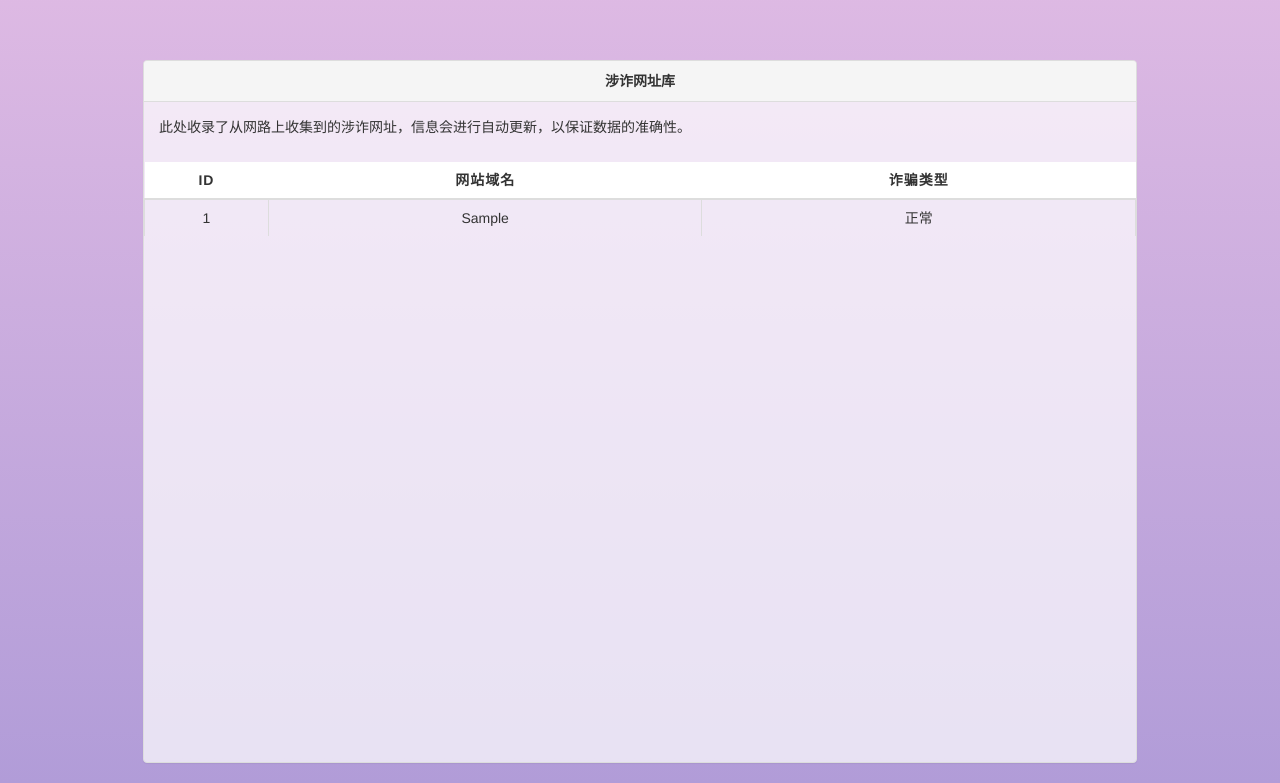
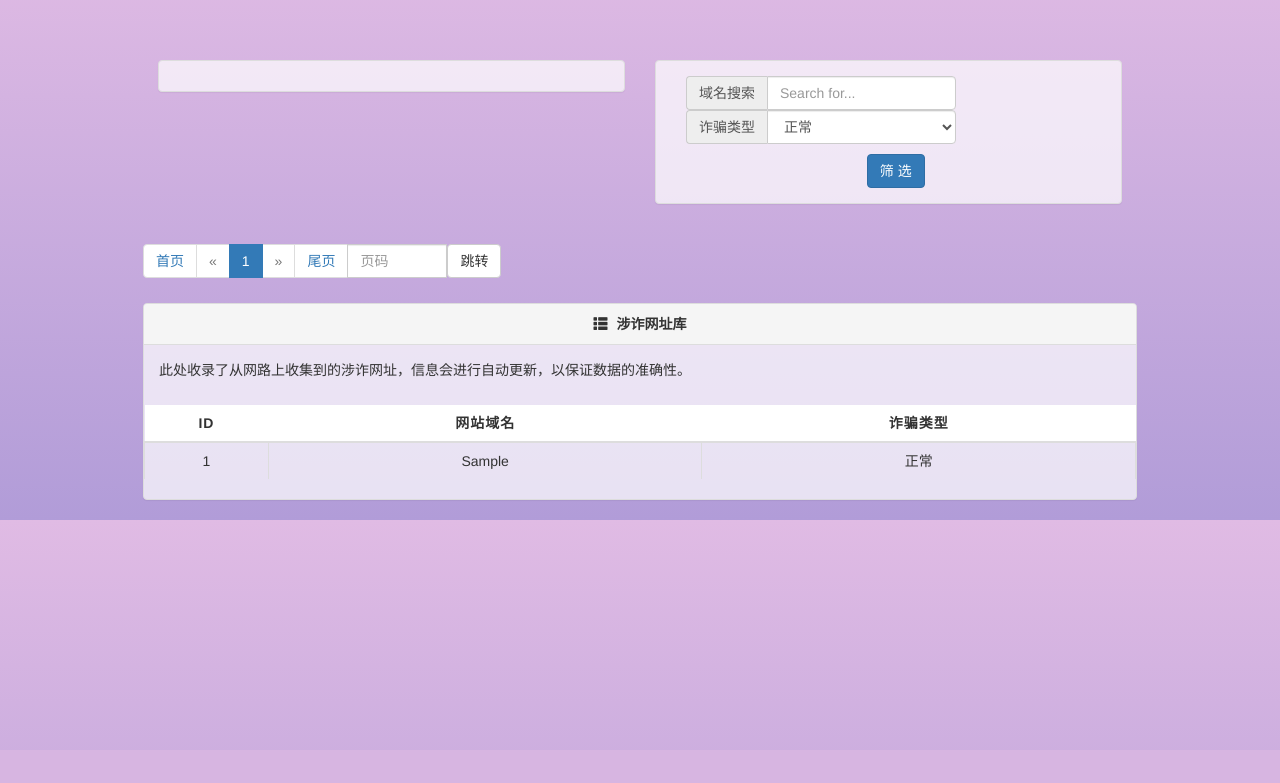
Before and after one commit to duuook/Anti-Fraud-Situational-Awareness, a Django app: page /fraud_ip/ in a window 1280 px wide. Shown: the part 50-833 px from the top of the page. After the commit the page ends 570 px from the top, so only its background shows below. Run offline with Django 4.2, Linux system fonts and the light colour scheme; tables that the repository leaves empty hold one stand-in row (values such as "Sample post"); some libraries are stand-ins or nearby versions.

Commit message:
新增分页以及筛选功能

```diff
--- a/SE/static/css/customized.css
+++ b/SE/static/css/customized.css
@@ -6,7 +6,7 @@ body {
     padding-top: 70px;
 }
 
-.container{
+.container {
     width: 80vw;
 }
 
@@ -62,8 +62,8 @@ body {
     width: 300px;
 }
 
-textarea.form-control{
-    height:300px;
+textarea.form-control {
+    height: 300px;
 }
 
 /*-----------------------表格样式-----------------------*/
@@ -101,7 +101,6 @@ thead th {
 
 /*信息库手动用滚动*/
 .scroll-list-table {
-    height: 600px;
     overflow: auto;
     position: relative;
 }
@@ -113,11 +112,11 @@ thead th {
     position: relative;
 }
 
-.scroll-index-table th{
+.scroll-index-table th {
     text-align: center;
 }
 
-.scroll-index-table td{
+.scroll-index-table td {
     text-align: center;
 }
 
@@ -154,3 +153,5 @@ thead th {
 #fraud-phone-number-table th:nth-child(4) {
     width: 20%; /* 第四列的宽度 */
 }
+
+/*-----------------------筛选输入框和表格-----------------------*/
--- a/SE/templates/fraud_email_list.html
+++ b/SE/templates/fraud_email_list.html
@@ -13,6 +13,7 @@
             <div class="panel panel-default">
                 <!-- Default panel contents -->
                 <div class="panel-heading" style="font-weight: bold;text-align: center">
+                    <span class="glyphicon glyphicon-th-list" aria-hidden="true" style="margin-right: 5px"></span>
                     涉诈邮箱库
                 </div>
                 <div class="panel-body">
--- a/SE/templates/fraud_ip_list.html
+++ b/SE/templates/fraud_ip_list.html
@@ -7,11 +7,71 @@
 {% endblock %}
 
 {% block content %}
-    <div style="margin-top: 40px" >
+    <div style="margin-top: 40px">
+        <div id="table-container" class="container">
+            <div class="col-md-6">
+                <div class="panel panel-default">
+                    <div class="panel-body">
+
+                    </div>
+                </div>
+            </div>
+
+            <div class="col-md-6">
+                <div class="panel panel-default">
+                    <div class="panel-body">
+                        <form method="get">
+                            <div class="col-md-3" style="width: 300px">
+                                <div class="input-group">
+                                    <span class="input-group-addon" id="basic-addon1">域名搜索</span>
+                                    <input type="text" name="sip" class="form-control"
+                                           value="{{ filter_condition }}" placeholder="Search for...">
+                                </div>
+                            </div>
+                            <div class="col-md-3" style="width: 300px">
+                                <div class="input-group">
+                                    <span class="input-group-addon" id="basic-addon1">诈骗类型</span>
+                                    <select name="stype" class="form-control">
+                                        {% for item in type_choices %}
+                                            <option value="{{ item.0 }}">{{ item.1 }}</option>
+                                        {% endfor %}
+                                    </select>
+                                </div>
+                            </div>
+                            <button class="btn btn-primary filter-button"
+                                    type="submit" style="margin-top: 10px;margin-left: 45%">
+                                筛 选
+                            </button>
+                        </form>
+                    </div>
+                </div>
+            </div>
+        </div>
+
+        {#   分页器   #}
         <div class="container">
-            <div class="panel panel-default">
+            <ul class="pagination">
+                {{ page_str }}
+                <li>
+                    <form method="get" style="float: left;margin-left: -1px">
+                        <input name="page"
+                               style="position: relative;float: left;display: inline-block;width: 100px;border-radius:0 "
+                               type="number" class="form-control" placeholder="页码">
+                        <button id="jump-button" class="btn btn-default" type="submit">跳转</button>
+                    </form>
+                </li>
+
+            </ul>
+
+        </div>
+
+        <div class="container">
+            <div id="table-panel" class="panel panel-default">
                 <!-- Default panel contents -->
-                <div class="panel-heading" style="font-weight: bold;text-align: center">涉诈网址库</div>
+                <div class="panel-heading" style="font-weight: bold;text-align: center">
+                    <span class="glyphicon glyphicon-th-list" aria-hidden="true" style="margin-right: 5px"></span>
+                    涉诈网址库
+                </div>
                 <div class="panel-body">
                     <p>
                         此处收录了从网路上收集到的涉诈网址，信息会进行自动更新，以保证数据的准确性。
@@ -43,5 +103,32 @@
         </div>
     </div>
 
+{% endblock %}
 
+{% block js %}
+    <script>
+        document.getElementById('jump-button').addEventListener('click', function (event) {
+            var pageInput = document.querySelector('input[name="page"]');
+            if (!pageInput.value.trim()) {
+                event.preventDefault();
+                alert('请输入页码！');
+            }
+            if (parseInt(pageInput.value) > parseInt({{ total_page }})) {
+                event.preventDefault();
+                alert('页码超出范围！');
+            }
+            if (parseInt(pageInput.value) < 1) {
+                event.preventDefault();
+                alert('页码超出范围！');
+            }
+            if (isNaN(parseInt(pageInput.value))) {
+                event.preventDefault();
+                alert('请输入数字！');
+            }
+            if (parseInt(pageInput.value) === parseInt({{ current_page }})) {
+                event.preventDefault();
+                alert('已是当前页！');
+            }
+        });
+    </script>
 {% endblock %}
--- a/SE/templates/fraud_msg_list.html
+++ b/SE/templates/fraud_msg_list.html
@@ -12,6 +12,7 @@
             <div class="panel panel-default">
                 <!-- Default panel contents -->
                 <div class="panel-heading" style="font-weight: bold;text-align: center">
+                    <span class="glyphicon glyphicon-th-list" aria-hidden="true" style="margin-right: 5px"></span>
                     涉诈短信库
                 </div>
                 <div class="panel-body">
--- a/SE/templates/fraud_phone_number_list.html
+++ b/SE/templates/fraud_phone_number_list.html
@@ -13,6 +13,7 @@
             <div class="panel panel-default">
                 <!-- Default panel contents -->
                 <div class="panel-heading" style="font-weight: bold;text-align: center">
+                    <span class="glyphicon glyphicon-th-list" aria-hidden="true" style="margin-right: 5px"></span>
                     涉诈电话号码库
                 </div>
                 <div class="panel-body">
--- a/SE/templates/layout.html
+++ b/SE/templates/layout.html
@@ -40,10 +40,11 @@
                        aria-haspopup="true"
                        aria-expanded="false">涉诈信息库一览<span class="caret"></span></a>
                     <ul id="nav-left-drop" class="dropdown-menu">
-                        <li><a href="/fraud_phone_number/" style="text-align: center">可疑电话库</a></li>
-                        <li><a href="/fraud_msg/" style="text-align: center">可疑短信库</a></li>
-                        <li><a href="/fraud_ip/" style="text-align: center">可疑网址库</a></li>
-                        <li><a href="/fraud_email/" style="text-align: center">可疑邮箱库</a></li>
+                        <li><a href="/fraud_phone_number/" style="text-align: center" target="_blank">可疑电话库</a>
+                        </li>
+                        <li><a href="/fraud_msg/" style="text-align: center" target="_blank">可疑短信库</a></li>
+                        <li><a href="/fraud_ip/" style="text-align: center" target="_blank">可疑网址库</a></li>
+                        <li><a href="/fraud_email/" style="text-align: center" target="_blank">可疑邮箱库</a></li>
                     </ul>
                 </li>
                 <li><a class="loose-bold-font" href="/analysis_result/">历史分析</a></li>
--- a/SE/views.py
+++ b/SE/views.py
@@ -57,9 +57,96 @@ def fraud_msg_list(request):
 def fraud_ip_list(request):
     """防诈态势感知-诈骗IP列表"""
     if request.method == 'GET':
-        form = WebsiteModelForm()
-        websites = models.website.objects.all()
-        return render(request, 'fraud_ip_list.html', {'form': form, 'websites': websites})
+        # 获取筛选数据：
+        # sip为筛选IP，stype为筛选类型
+        type_choices = models.website.诈骗类型_CHOICES
+        filter_ip_condition = request.GET.get('sip', '')
+        filter_type_condition = request.GET.get('stype', '')
+
+        # 分页设计:
+        #   每页都是十条数据，根据前端传递的页码进行分页
+        page = int(request.GET.get('page', 1))
+        page_size = 10
+        start = (page - 1) * page_size
+        end = page * page_size
+
+        if filter_type_condition != '0' and filter_type_condition != '':
+            filter_ip_content = models.website.objects.filter(网站域名__contains=filter_ip_condition,
+                                                              诈骗类型=filter_type_condition)[start:end]
+            total_count = models.website.objects.filter(网站域名__contains=filter_ip_condition,
+                                                        诈骗类型=filter_type_condition).count()
+        else:
+            filter_ip_content = models.website.objects.filter(网站域名__contains=filter_ip_condition)[start:end]
+            total_count = models.website.objects.filter(网站域名__contains=filter_ip_condition).count()
+
+        # 页码
+        # 1. 总页码
+        total_page, m = divmod(total_count, page_size)
+        if m:
+            total_page += 1
+        print(total_page)
+
+        # 2. 生成页码
+        #   只显示前五页和后五页
+        if total_page < 11:
+            page_start = 1
+            page_end = total_page + 1
+        else:
+            if page < 6:
+                page_start = 1
+                page_end = 11
+            else:
+                if page + 5 > total_page:
+                    page_start = total_page - 9
+                    page_end = total_page + 1
+                else:
+                    page_start = page - 5
+                    page_end = page + 6
+
+        page_str_list = []
+
+        # 首页
+        first = '<li><a href="?page=1"><span aria-hidden="true">首页</span></a></li>'
+        page_str_list.append(first)
+
+        # 上一页
+        if page == 1:
+            prev = '<li class="disabled"><a href="#"><span aria-hidden="true">&laquo;</span></a></li>'
+        else:
+            prev = '<li><a href="?page=%s"><span aria-hidden="true">&laquo;</span></a></li>' % (page - 1)
+        page_str_list.append(prev)
+
+        for i in range(page_start, page_end):
+            if i == page:
+                temp = '<li class="active"><a href="?page=%s">%s</a></li>' % (i, i)
+            else:
+                temp = '<li><a href="?page=%s">%s</a></li>' % (i, i)
+            page_str_list.append(temp)
+
+        # 下一页
+        if page == total_page:
+            after = '<li class="disabled"><a href="#"><span aria-hidden="true">&raquo;</span></a></li>'
+        else:
+            after = '<li><a href="?page=%s"><span aria-hidden="true">&raquo;</span></a></li>' % (page + 1)
+        page_str_list.append(after)
+
+        # 尾页
+        last = '<li><a href="?page=%s"><span aria-hidden="true">尾页</span></a></li>' % total_page
+        page_str_list.append(last)
+
+        page_str = mark_safe(''.join(page_str_list))
+
+        """
+        <li><a href="?page=2#">2</a></li
+        <li><a href="?page=3">3</a></li>
+        <li><a href="?page=4">4</a></li>
+        <li><a href="?page=5">5</a></li>
+        """
+
+        return render(request, 'fraud_ip_list.html',
+                      {'websites': filter_ip_content, 'filter_condition': filter_ip_condition,
+                       'type_choices': type_choices, 'page_str': page_str, 'total_page': total_page,
+                       'current_page': page})
 
 
 def fraud_email_list(request):
```
